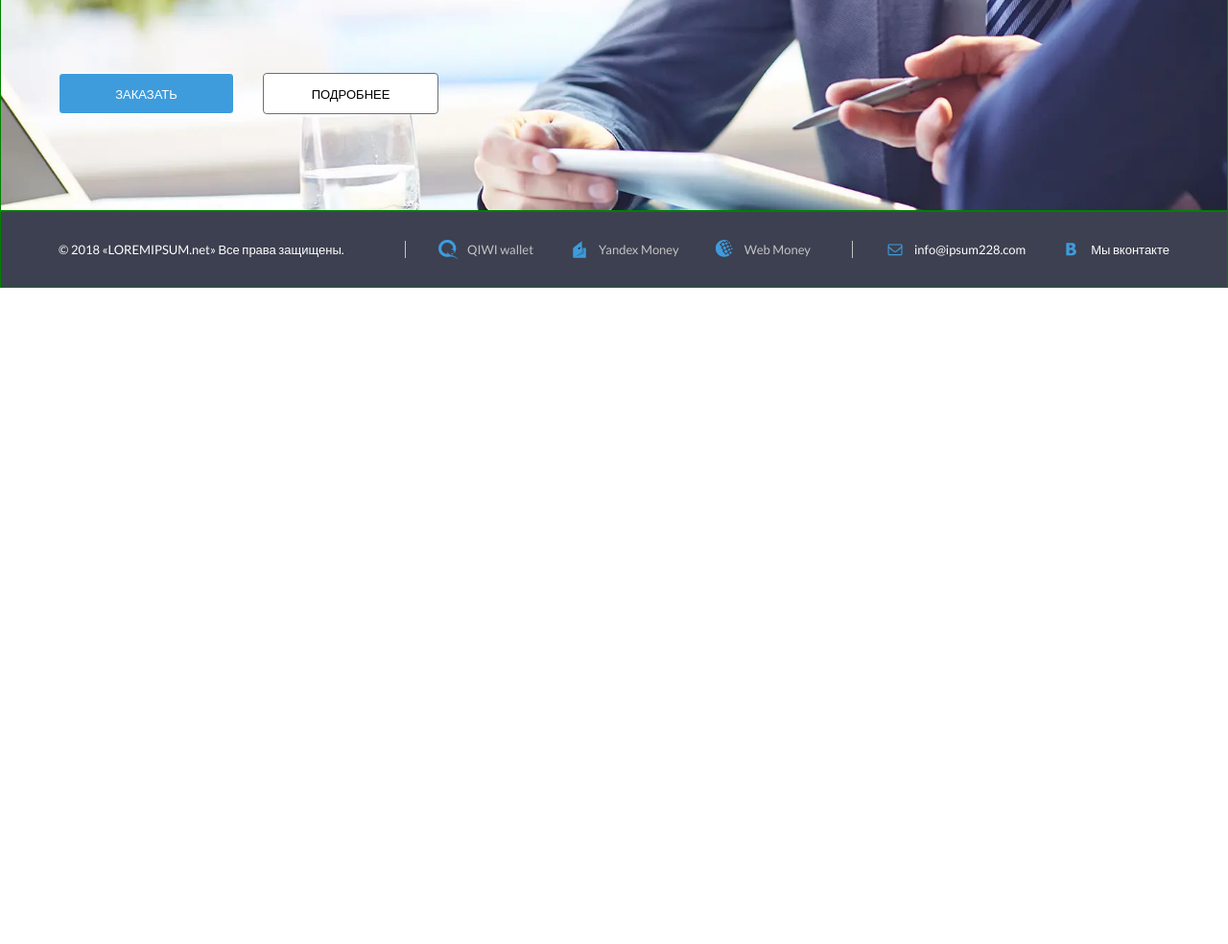
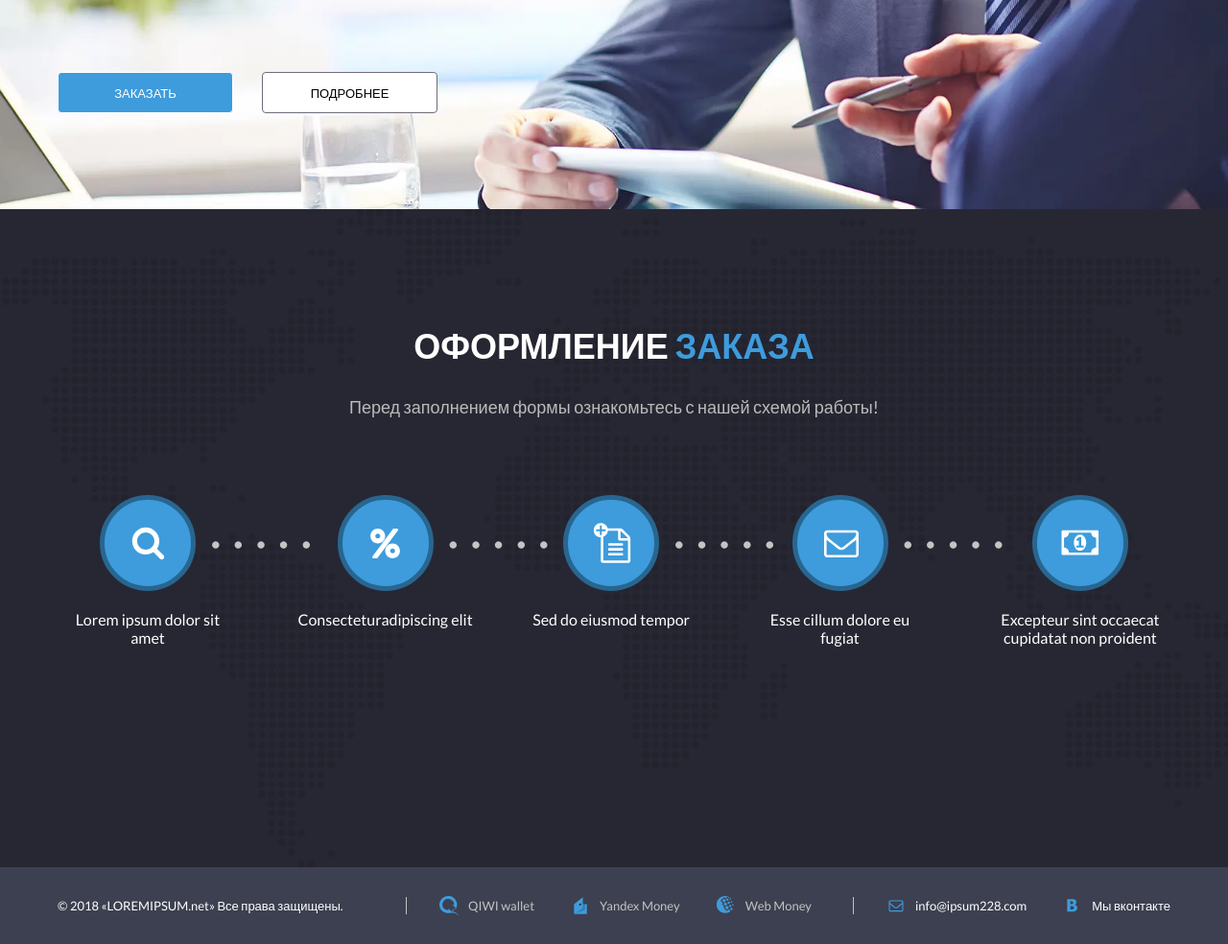
Before and after one commit to MariyaN23/placing-order-page, a website built with Vite: page index.html in a window 1280 px wide. Shown: the part 503-1487 px from the top of the page at 96% size. Before the commit the page ends 803 px from the top, so only its background shows below. Built offline with nearby package versions, Linux system fonts and the light colour scheme.

Commit message:
add order placement header and steps

```diff
--- a/index.html
+++ b/index.html
@@ -8,9 +8,9 @@
     <link rel="preconnect" href="https://fonts.googleapis.com">
     <link rel="preconnect" href="https://fonts.gstatic.com" crossorigin>
     <link rel="preload" as="style"
-        href="https://fonts.googleapis.com/css2?family=Lato:ital,wght@0,100;0,300;0,400;0,700;0,900;1,100;1,300;1,400;1,700;1,900&display=swap">
+          href="https://fonts.googleapis.com/css2?family=Lato:wght@400;600;700;900&display=swap">
     <link rel="stylesheet"
-        href="https://fonts.googleapis.com/css2?family=Lato:ital,wght@0,100;0,300;0,400;0,700;0,900;1,100;1,300;1,400;1,700;1,900&display=swap">
+          href="https://fonts.googleapis.com/css2?family=Lato:wght@400;600;700;900&display=swap">
     <title>Оформление заказа</title>
 </head>
 <body>
@@ -66,6 +66,51 @@
             </div>
         </div>
     </section>
+    <section class="order">
+        <div class="order__container container">
+            <header class="order__header">
+                <h2 class="order__title">
+                    Оформление <span class="text-accent">заказа</span>
+                </h2>
+                <p class="order__description">
+                    Перед заполнением формы ознакомьтесь с нашей схемой работы!
+                </p>
+            </header>
+            <div class="order__steps">
+                <div class="order__step">
+                    <div class="order__circle">
+                        <img src="./assets/icons/search.svg" alt="Иконка поиска" class="order__icon">
+                    </div>
+                    <p class="order__step-text">Lorem ipsum dolor sit amet</p>
+                </div>
+                <div class="order__step">
+                    <div class="order__circle">
+                        <img src="./assets/icons/percent.svg" alt="Иконка процента" class="order__icon">
+                    </div>
+                    <p class="order__step-text">Consecteturadipiscing elit</p>
+                </div>
+                <div class="order__step">
+                    <div class="order__circle">
+                        <img src="./assets/icons/file.svg" alt="Иконка файла" class="order__icon">
+                    </div>
+                    <p class="order__step-text">Sed do eiusmod tempor</p>
+                </div>
+                <div class="order__step">
+                    <div class="order__circle">
+                        <img src="./assets/icons/message.svg" alt="Иконка почты" class="order__icon">
+                    </div>
+                    <p class="order__step-text">Esse cillum dolore eu fugiat</p>
+                </div>
+                <div class="order__step">
+                    <div class="order__circle">
+                        <img src="./assets/icons/money.svg" alt="Иконка купюры" class="order__icon">
+                    </div>
+                    <p class="order__step-text">Excepteur sint occaecat cupidatat non proident</p>
+                </div>
+            </div>
+
+        </div>
+    </section>
 </main>
 <footer class="footer">
     <div class="footer__container container">
--- a/style.scss
+++ b/style.scss
@@ -6,19 +6,16 @@
   margin: 0 auto;
   padding-left: 10px;
   padding-right: 10px;
-  border: 1px solid red;
 
   @include respond-to("desktop") {
     padding-left: 60px;
     padding-right: 60px;
-    border: 1px solid green;
   }
 
   @include respond-to("desktop-lg") {
     max-width: $max-content-width;
     padding-left: 375px;
     padding-right: 375px;
-    border: 1px solid blueviolet;
   }
 }
 
@@ -46,6 +43,15 @@
   background-color: $color-accent-dark;
   border: 1px solid $color-white;
   border-radius: 4px;
+  transition: all $duration $function;
+
+  &:active {
+    transform: scale(0.97);
+  }
+
+  &:hover {
+    opacity: 0.8;
+  }
 
   &__secondary {
     color: $color-black;
--- a/styles/base/_colors.scss
+++ b/styles/base/_colors.scss
@@ -1,9 +1,12 @@
-$color-white: #FFFFFF;
+$color-white: #ffffff;
 $color-black: #000000;
 $color-header-bg: rgba(16, 16, 29, 0.9);
-$color-banner-bg: rgba(16, 16, 29, 0.9);
-$color-footer-bg: #3D4050;
+$color-content-bg: rgba(16, 16, 29, 0.9);
+$color-footer-bg: #3d4050;
 $color-accent: #43abf0;
 $color-accent-dark: #3e9cdc;
+$color-accent-darker: #286690;
 $color-gray-100: #c3c3c3;
+$color-gray-105: #c4c4c4;
+$color-gray-150: #bbbbbb;
 $color-gray-500: #6f6d7b;
--- a/styles/base/_reset.scss
+++ b/styles/base/_reset.scss
@@ -24,6 +24,7 @@ body {
   color: $color-white;
   -webkit-font-smoothing: antialiased;
   -moz-osx-font-smoothing: grayscale;
+  text-rendering: optimizeLegibility;
 }
 
 button {
--- a/styles/base/_typography.scss
+++ b/styles/base/_typography.scss
@@ -2,7 +2,9 @@ $font-lato: "Lato", sans-serif;
 
 $fs-13: 13px;
 $fs-16: 16px;
+$fs-18: 18px;
 $fs-20: 20px;
+$fs-36: 36px;
 $fs-48: 48px;
 
 @font-face {
--- a/styles/components/_banner.scss
+++ b/styles/components/_banner.scss
@@ -1,7 +1,7 @@
 @use "../base" as *;
 
 .banner {
-  background-color: $color-banner-bg;
+  background-color: $color-content-bg;
 
   @include respond-to("desktop") {
     aspect-ratio: 1920 / 850;
@@ -26,12 +26,13 @@
 
   &__title {
     color: $color-white;
-    font-size: $fs-48;
+    font-size: $fs-36;
     font-weight: 700;
     text-transform: uppercase;
 
     @include respond-to("desktop") {
       color: $color-black;
+      font-size: $fs-48;
     }
   }
 
--- a/styles/components/_index.scss
+++ b/styles/components/_index.scss
@@ -1,3 +1,4 @@
 @forward "banner";
 @forward "footer";
 @forward "header";
+@forward "order";
--- /dev/null
+++ b/styles/components/_order.scss
@@ -0,0 +1,103 @@
+@use "../base" as *;
+
+.order {
+  background-color: $color-content-bg;
+
+  &__container {
+    padding: 20px 0 20px;
+    background-image: url("../../assets/images/world-map.webp");
+    background-repeat: no-repeat;
+    background-position: center;
+    background-size: cover;
+
+    @include respond-to("desktop") {
+      padding: 120px 0 150px;
+    }
+  }
+
+  &__header {
+    display: flex;
+    gap: 10px;
+    flex-direction: column;
+    align-items: center;
+    text-align: center;
+
+    @include respond-to("desktop") {
+      gap: 30px;
+    }
+  }
+
+  &__title {
+    font-size: $fs-20;
+    font-weight: 700;
+    text-transform: uppercase;
+
+    @include respond-to("desktop") {
+      font-size: $fs-36;
+    }
+  }
+
+  &__description {
+    font-size: $fs-18;
+    color: $color-gray-150;
+  }
+
+  &__steps {
+    display: flex;
+    flex-direction: column;
+    gap: 20px;
+    margin: 20px 0;
+
+    @include respond-to("desktop") {
+      flex-direction: row;
+      justify-content: space-between;
+      gap: 0;
+      margin: 80px auto;
+      width: 100%;
+      max-width: 1170px;
+    }
+  }
+
+  &__step {
+    display: flex;
+    gap: 20px;
+    flex-direction: column;
+    align-items: center;
+  }
+
+  &__circle {
+    display: flex;
+    align-items: center;
+    justify-content: center;
+    width: 100px;
+    height: 100px;
+    border-radius: 50%;
+    background-color: $color-accent-dark;
+    border: 5px solid $color-accent-darker;
+    position: relative;
+  }
+
+  @include respond-to("desktop") {
+    &__step:not(:last-child) &__circle::after {
+      content: "•••••";
+      letter-spacing: 12px;
+      color: $color-gray-105;
+      font-size: $fs-20;
+      line-height: 1;
+      position: absolute;
+      left: calc(100% + $fs-20);
+      top: 50%;
+      transform: translateY(-50%);
+    }
+  }
+
+  &__icon {
+    width: 55px;
+    height: 55px;
+  }
+
+  &__step-text {
+    text-align: center;
+    max-width: 188px;
+  }
+}
```
Also changed, not shown: assets/icons/attachment.svg (added), assets/icons/file.svg (added), assets/icons/message.svg (added), assets/icons/money.svg (added), assets/icons/percent.svg (added), assets/icons/search.svg (added), assets/images/world-map.webp (added). Lines whose indentation alone changed are shown as unchanged.
